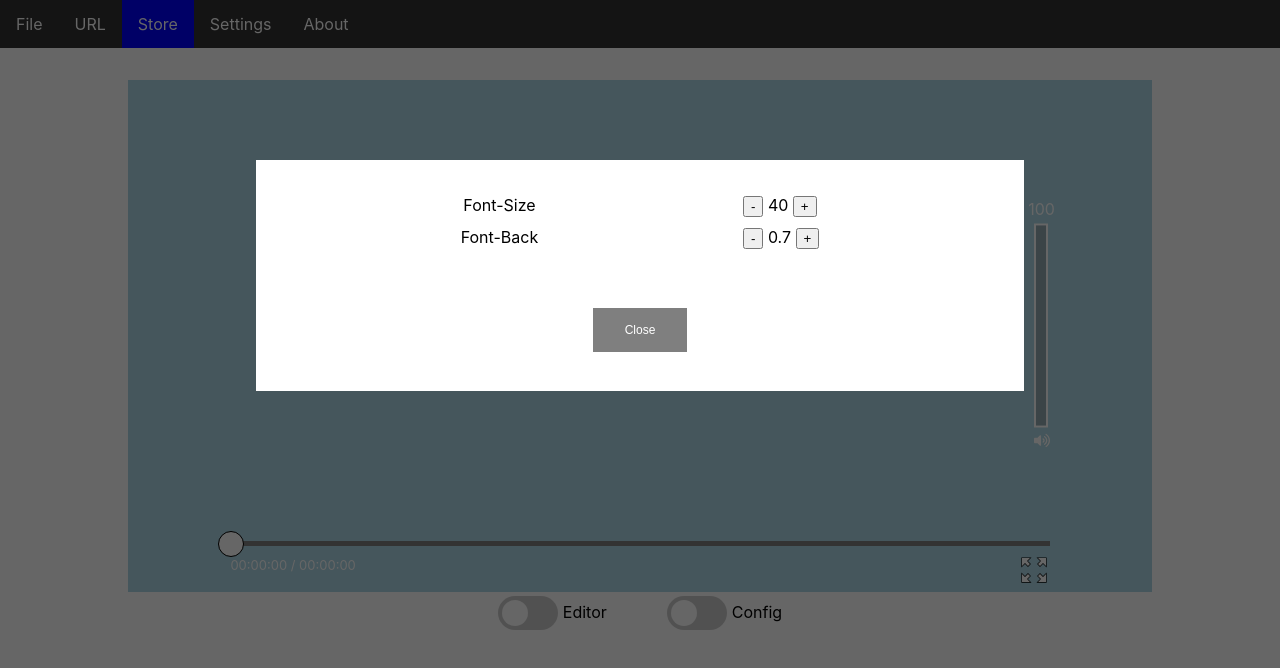
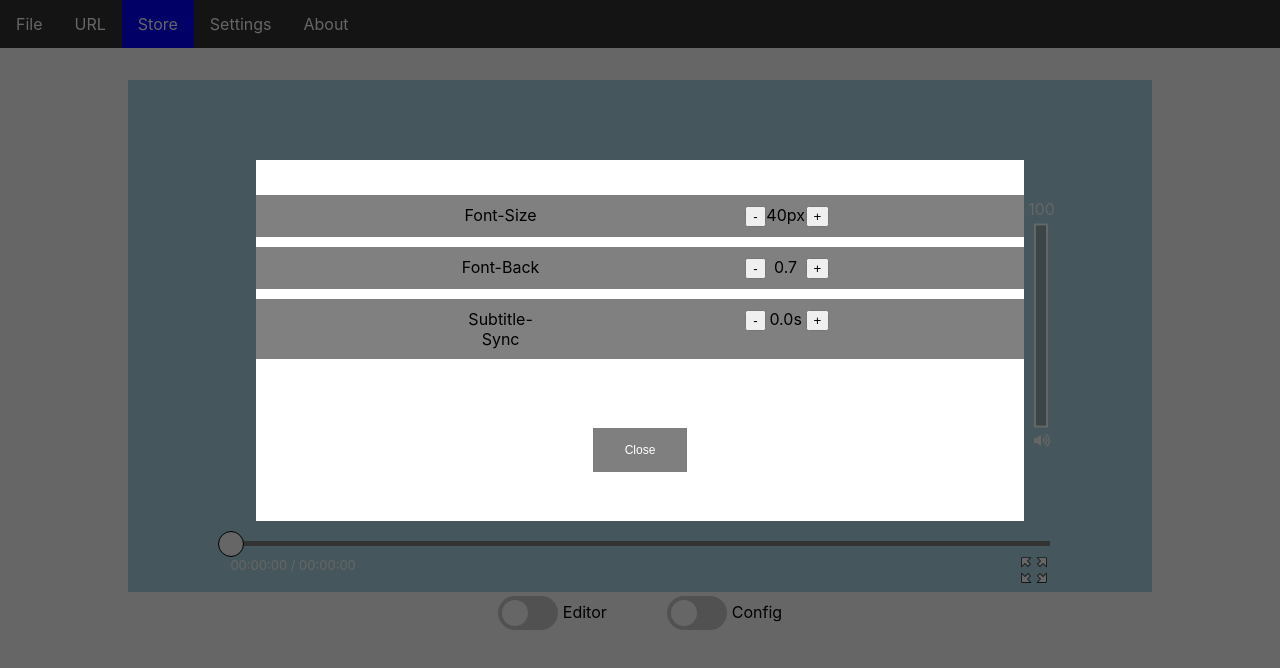
Before and after one commit to Ali-Alzyoud/ScenesControl, a React (Create React App) app: page / in a window 1280 px wide. Both pictures are taken after a click on the button "Settings". Shown: the top 668 px of the page. Built offline with nearby package versions, Linux system fonts and the light colour scheme.

Commit message:
add subtitle sync config settings

```diff
--- a/src/Components/Player/VideoSRT.js
+++ b/src/Components/Player/VideoSRT.js
@@ -2,7 +2,7 @@ import React from 'react'
 import parser from  'html-react-parser'
 
 import { connect } from "react-redux";
-import { selectTime, selectSubtitle, getSubtitleAtTime, getFontConfig } from '../../redux/selectors';
+import { selectTime, selectSubtitle, getSubtitleAtTime, getFontConfig, getSyncConfig } from '../../redux/selectors';
 
 let style = {
     color: 'white',
@@ -10,7 +10,7 @@ let style = {
     backgroundColor: 'rgba(0,0,0,0.7)',
 };
 
-function VideoSRT({ subtitle, time, fontSize, fontTransparency }) {
+function VideoSRT({ subtitle, subtitleSync, time, fontSize, fontTransparency }) {
 
     style = {
         ...style,
@@ -19,7 +19,7 @@ function VideoSRT({ subtitle, time, fontSize, fontTransparency }) {
 
     return (
         <div style={style}>
-            {parser(getSubtitleAtTime(time).join('\n'))}
+            {parser(getSubtitleAtTime(time + subtitleSync).join('\n'))}
         </div>
     )
 }
@@ -30,7 +30,8 @@ const mapStateToProps = state => {
     const time = selectTime(state);
     const fontSize = getFontConfig(state).size;
     const fontTransparency = getFontConfig(state).transparency;
-    return { subtitle, time, fontSize, fontTransparency };
+    const subtitleSync = getSyncConfig(state).subtitleSync;
+    return { subtitle, time, fontSize, fontTransparency, subtitleSync };
   };
 
 export default connect(mapStateToProps)(VideoSRT);
--- a/src/Components/Settings/Settings.js
+++ b/src/Components/Settings/Settings.js
@@ -1,17 +1,17 @@
 import React from 'react'
 import { connect } from "react-redux";
-import { getFontConfig } from '../../redux/selectors';
-import { setSettings_fontConfig } from '../../redux/actions';
+import { getFontConfig, getSyncConfig } from '../../redux/selectors';
+import { setSettings_fontConfig, setSettings_syncConfig } from '../../redux/actions';
 
 import './style.css'
 
-function Settings({ close, fontConfig, setSettings_fontConfig }) {
+function Settings({ close, fontConfig, syncConfig, setSettings_fontConfig, setSettings_syncConfig }) {
     const incFontSize = () => {
         if (fontConfig.size < 80) {
             setSettings_fontConfig(
                 {
                     ...fontConfig,
-                    size: fontConfig.size + 10
+                    size: fontConfig.size + 2
                 }
             );
         }
@@ -21,10 +21,26 @@ function Settings({ close, fontConfig, setSettings_fontConfig }) {
             setSettings_fontConfig(
                 {
                     ...fontConfig,
-                    size: fontConfig.size - 10
+                    size: fontConfig.size - 2
                 }
             );
         }
+    }
+    const incSubSync = () => {
+            setSettings_syncConfig(
+                {
+                    ...syncConfig,
+                    subtitleSync: syncConfig.subtitleSync + 0.5,
+                }
+                );
+    }
+    const decSubSync = () => {
+        setSettings_syncConfig(
+            {
+                ...syncConfig,
+                subtitleSync: syncConfig.subtitleSync - 0.5,
+            }
+        );
     }
     const fontBackground = (value) => {
         const fontConfigClone = {...fontConfig};
@@ -38,19 +54,27 @@ function Settings({ close, fontConfig, setSettings_fontConfig }) {
         <div className='settings-container'>
             <div className='settings-container-box'>
                 <div className='settings-container-record'>
-                    <span>Font-Size</span>
+                    <span className='settings-text-name'>Font-Size</span>
                     <span>
                         <button onClick={decFontSize}>-</button>
-                        <span>{" " + fontConfig.size + " "}</span>
+                        <span className='settings-text-value'>{fontConfig.size + "px"}</span>
                         <button onClick={incFontSize}>+</button>
                     </span>
                 </div>
                 <div className='settings-container-record'>
-                    <span>Font-Back</span>
+                    <span className='settings-text-name'>Font-Back</span>
                     <span>
                         <button onClick={() => { fontBackground(-0.1) }}>-</button>
-                        <span>{" " + fontConfig.transparency.toFixed(1) + " "}</span>
+                        <span className='settings-text-value'>{fontConfig.transparency.toFixed(1)}</span>
                         <button onClick={() => { fontBackground(+0.1) }}>+</button>
+                    </span>
+                </div>
+                <div className='settings-container-record'>
+                    <span className='settings-text-name'>Subtitle-Sync</span>
+                    <span>
+                        <button onClick={decSubSync}>-</button>
+                        <span className='settings-text-value'>{(syncConfig.subtitleSync).toFixed(1) + "s"}</span>
+                        <button onClick={incSubSync}>+</button>
                     </span>
                 </div>
 
@@ -65,7 +89,8 @@ function Settings({ close, fontConfig, setSettings_fontConfig }) {
 
 const mapStateToProps = state => {
     const fontConfig = getFontConfig(state);
-    return { fontConfig };
+    const syncConfig = getSyncConfig(state);
+    return { fontConfig, syncConfig };
 };
 
-export default connect(mapStateToProps, { setSettings_fontConfig })(Settings);
+export default connect(mapStateToProps, { setSettings_fontConfig, setSettings_syncConfig })(Settings);
--- a/src/Components/Settings/style.css
+++ b/src/Components/Settings/style.css
@@ -21,6 +21,19 @@
     padding-bottom: 30px;
 }
 
+.settings-text-name{
+    min-width: 100px;
+    max-width: 100px;
+    width: 100px;
+    display: inline-block;
+}
+.settings-text-value{
+    min-width: 40px;
+    max-width: 40px;
+    width: 40px;
+    display: inline-block;
+}
+
 .settings-container-record{
     display: flex;
     flex-direction: row;
@@ -28,10 +41,14 @@
     justify-content: space-evenly;
     margin-top: 5px;
     margin-bottom: 5px;
+    background-color: gray;
+    padding-top: 10px;
+    padding-bottom: 10px;
 }
 
 .add-margin{
     margin-top: 50px;
+    background-color: transparent;
 }
 
 .button {
--- a/src/redux/actionTypes.js
+++ b/src/redux/actionTypes.js
@@ -15,6 +15,7 @@ export const REMOVE_ITEM_INDEX = "REMOVE_ITEM_INDEX";
 export const REMOVE_ALL = "REMOVE_ALL";
 export const UPDATE_ITEM = "UPDATE_ITEM";
 export const SET_FONT_CONFIG = "SET_FONT_CONFIG";
+export const SET_SYNC_CONFIG = "SET_SYNC_CONFIG";
 export const SET_MODAL_OPEN = "SET_MODAL_OPEN";
 
 export const PLAYER_ACTION = {
--- a/src/redux/actions.js
+++ b/src/redux/actions.js
@@ -16,6 +16,7 @@ import {
   SET_PLAYER_STATE,
   SET_PLAYER_CONFIG,
   SET_FONT_CONFIG,
+  SET_SYNC_CONFIG,
   SET_MODAL_OPEN
 } from "./actionTypes";
 
@@ -123,3 +124,8 @@ export const setSettings_fontConfig = (fontConfig) => ({
   type: SET_FONT_CONFIG,
   payload: { fontConfig }
 });
+
+export const setSettings_syncConfig = (syncConfig) => ({
+  type: SET_SYNC_CONFIG,
+  payload: { syncConfig }
+});
--- a/src/redux/reducers/settings.js
+++ b/src/redux/reducers/settings.js
@@ -1,12 +1,19 @@
-import { SET_FONT_CONFIG, SET_MODAL_OPEN } from "../actionTypes";
+import { SET_FONT_CONFIG, SET_MODAL_OPEN, SET_SYNC_CONFIG } from "../actionTypes";
 
 const fontConfigJSON = localStorage.getItem("fontConfig");
+
 const savedFontConfig = fontConfigJSON ? JSON.parse(fontConfigJSON) : {
   size: 40,
   transparency: 0.7,
 };
+
+const syncConfig = {
+  subtitleSync: 0,
+};
+
 const initialState = {
   fontConfig: savedFontConfig,
+  syncConfig,
   modalOpen: false,
   isLoading: false,
 };
@@ -19,6 +26,13 @@ const Settings = (state = initialState, action) => {
       return {
         ...state,
         fontConfig,
+      };
+    }
+    case SET_SYNC_CONFIG: {
+      const { syncConfig } = action.payload;
+      return {
+        ...state,
+        syncConfig,
       };
     }
     case SET_MODAL_OPEN: {
--- a/src/redux/selectors.js
+++ b/src/redux/selectors.js
@@ -59,6 +59,10 @@ export const getFontConfig = (state) => {
     return state.settings.fontConfig;
 }
 
+export const getSyncConfig = (state) => {
+    return state.settings.syncConfig;
+}
+
 //HELPERS
 export const getSubtitleAtTime = (time) => {
     const subtitle = selectSubtitle(store.getState());
```
